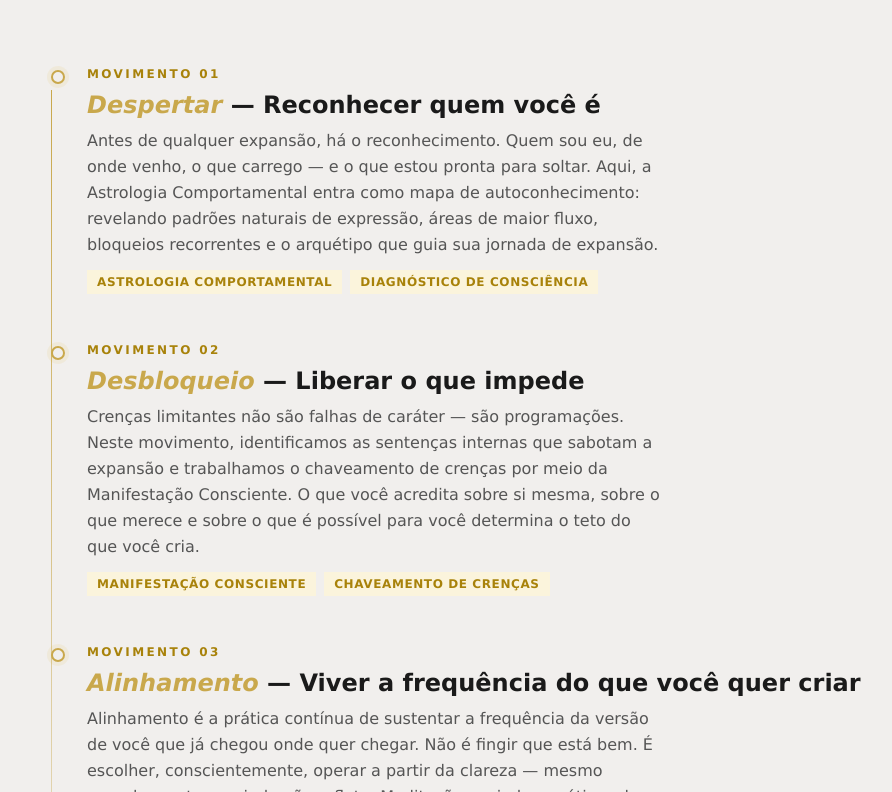
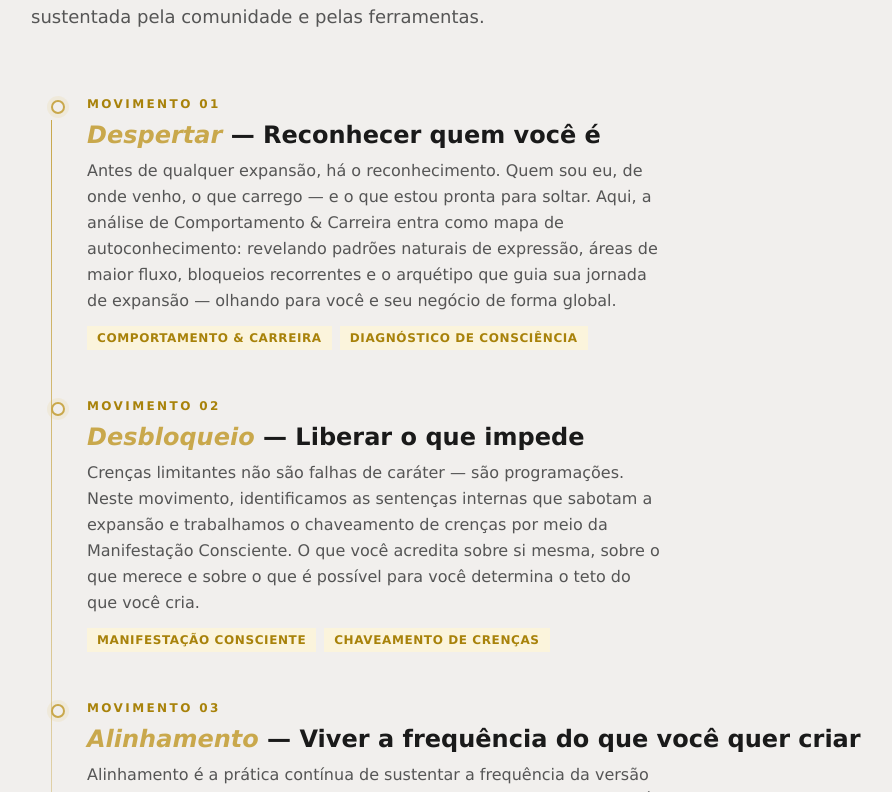
Before and after one commit to iamentorbr/vipinous-p3, a Next.js app: page /seja-consciente in a window 1280 px wide. Shown: the part 2348-3140 px from the top of the page, without its empty margins (193-1085 px from the left). Built offline with nearby package versions, Linux system fonts and the light colour scheme.

Commit message:
fix: replace "Astrologia Comportamental" with "Comportamento & Carreira"\n\nUpdate terminology and add business-focused service message.

```diff
--- a/app/blog/poder-astrocomportamental-autoconhecimento/page.tsx
+++ b/app/blog/poder-astrocomportamental-autoconhecimento/page.tsx
@@ -49,14 +49,14 @@ export default function ArticlePage() {
       <article className="px-6 py-16 lg:px-8">
         <div className="prose prose-lg mx-auto max-w-3xl">
           <p className="text-lg leading-relaxed text-[#1A1A1A]">
-            O autoconhecimento é a base de qualquer transformação verdadeira. Quando falamos em gestão de carreira e desenvolvimento pessoal, precisamos ir além das técnicas superficiais e mergulhar nas camadas mais profundas do nosso ser. É aqui que a Astrologia Comportamental se torna uma ferramenta extraordinária.
+            O autoconhecimento é a base de qualquer transformação verdadeira. Quando falamos em gestão de carreira e desenvolvimento pessoal, precisamos ir além das técnicas superficiais e mergulhar nas camadas mais profundas do nosso ser. É aqui que a abordagem de Comportamento & Carreira se torna uma ferramenta extraordinária — olhando para o negócio e para a empresária de forma global.
           </p>
 
           <h2 className="mt-12 font-serif text-2xl font-semibold text-[#1A1A1A]">
-            O que é Astrologia Comportamental?
+            O que é Comportamento & Carreira?
           </h2>
           <p className="mt-4 leading-relaxed text-[#1A1A1A]">
-            Diferente da astrologia popular que conhecemos pelos horóscopos, a Astrologia Comportamental é uma metodologia que utiliza o mapa astral como ferramenta de diagnóstico comportamental. Ela nos ajuda a identificar padrões de pensamento, emoções e ações que moldam nossa forma de nos relacionar com o mundo, com o trabalho e conosco mesmas.
+            Comportamento & Carreira é uma metodologia que utiliza ferramentas de diagnóstico comportamental para entender você e seu negócio de forma global. Ela nos ajuda a identificar padrões de pensamento, emoções e ações que moldam nossa forma de nos relacionar com o mundo, com o trabalho e conosco mesmas.
           </p>
           <p className="mt-4 leading-relaxed text-[#1A1A1A]">
             Através dela, conseguimos entender por que reagimos de determinada forma em situações de pressão, por que alguns ambientes nos energizam enquanto outros nos drenam, e quais são nossos talentos naturais que muitas vezes subestimamos.
@@ -66,7 +66,7 @@ export default function ArticlePage() {
             A Jornada do Autoconhecimento
           </h2>
           <p className="mt-4 leading-relaxed text-[#1A1A1A]">
-            Conhecer a si mesma não é um destino, mas uma jornada contínua. E nessa jornada, ter um mapa faz toda a diferença. A Astrologia Comportamental oferece exatamente isso: um mapa das suas tendências naturais, seus pontos de força e as áreas que precisam de mais atenção e desenvolvimento.
+            Conhecer a si mesma não é um destino, mas uma jornada contínua. E nessa jornada, ter um mapa faz toda a diferença. A abordagem de Comportamento & Carreira oferece exatamente isso: um mapa das suas tendências naturais, seus pontos de força e as áreas que precisam de mais atenção e desenvolvimento — sempre com um olhar global para a empresária e seu negócio.
           </p>
           <p className="mt-4 leading-relaxed text-[#1A1A1A]">
             Quando você entende seus padrões, pode trabalhar conscientemente para transformá-los. Não se trata de mudar quem você é, mas de potencializar o que há de melhor em você e desenvolver estratégias para lidar com seus desafios de forma mais inteligente.
@@ -122,7 +122,7 @@ export default function ArticlePage() {
       <section className="bg-[#000000] px-6 py-16 lg:px-8">
         <div className="mx-auto max-w-4xl text-center">
           <h2 className="font-serif text-2xl font-semibold text-white md:text-3xl">
-            Quer descobrir seu potencial através da Astrologia Comportamental?
+            Quer descobrir seu potencial através da abordagem de Comportamento & Carreira?
           </h2>
           <a
             href="https://wa.me/5511975490354"
--- a/app/seja-consciente/page.tsx
+++ b/app/seja-consciente/page.tsx
@@ -29,8 +29,8 @@ const jornada = [
     num: "01",
     title: "Despertar",
     subtitle: "Reconhecer quem você é",
-    description: "Antes de qualquer expansão, há o reconhecimento. Quem sou eu, de onde venho, o que carrego — e o que estou pronta para soltar. Aqui, a Astrologia Comportamental entra como mapa de autoconhecimento: revelando padrões naturais de expressão, áreas de maior fluxo, bloqueios recorrentes e o arquétipo que guia sua jornada de expansão.",
-    tags: ["Astrologia Comportamental", "Diagnóstico de Consciência"]
+    description: "Antes de qualquer expansão, há o reconhecimento. Quem sou eu, de onde venho, o que carrego — e o que estou pronta para soltar. Aqui, a análise de Comportamento & Carreira entra como mapa de autoconhecimento: revelando padrões naturais de expressão, áreas de maior fluxo, bloqueios recorrentes e o arquétipo que guia sua jornada de expansão — olhando para você e seu negócio de forma global.",
+    tags: ["Comportamento & Carreira", "Diagnóstico de Consciência"]
   },
   {
     num: "02",
@@ -64,7 +64,7 @@ const entregas = [
   {
     icon: BookOpen,
     title: "Conteúdos Exclusivos",
-    description: "Biblioteca crescente de conteúdos de Manifestação Consciente e Astrologia Comportamental — aplicados à vida, à carreira e ao negócio."
+    description: "Biblioteca crescente de conteúdos de Manifestação Consciente e Comportamento & Carreira — aplicados à vida, à carreira e ao negócio, com um olhar global para a empresária e seu empreendimento."
   },
   {
     icon: Sparkles,
@@ -195,7 +195,7 @@ export default function SejaConscientePage() {
           </p>
 
           <p className="mt-4 text-base md:text-lg text-[#B8B0A0] leading-relaxed">
-            Aqui, <strong className="text-[#F0D97A] font-medium">Manifestação Consciente</strong> e <strong className="text-[#F0D97A] font-medium">Astrologia Comportamental</strong> são as linguagens que guiam a jornada — não como misticismo isolado, mas como ferramentas integradas de autoconhecimento, desbloqueio e alinhamento com o que você veio construir.
+            Aqui, <strong className="text-[#F0D97A] font-medium">Manifestação Consciente</strong> e <strong className="text-[#F0D97A] font-medium">Comportamento & Carreira</strong> são as linguagens que guiam a jornada — não como misticismo isolado, mas como ferramentas integradas de autoconhecimento, desbloqueio e alinhamento com o que você veio construir. Um olhar global para o negócio e para a empresária.
           </p>
 
           {/* Pilares */}
--- a/app/terapeuta-elite/page.tsx
+++ b/app/terapeuta-elite/page.tsx
@@ -41,7 +41,7 @@ const jornada = [
   {
     fase: "Fase de Imersão",
     titulo: "Diagnóstico Comportamental e de Negócio",
-    descricao: "Antes de qualquer estratégia, mapeamos quem você é como profissional. Perfil comportamental, mapa de Astrologia Comportamental, diagnóstico do negócio atual, identificação de bloqueios e padrões que limitam o crescimento. Aqui nasce a fundação — identidade, nicho, diferencial real e método proprietário."
+    descricao: "Antes de qualquer estratégia, mapeamos quem você é como profissional. Perfil comportamental, análise de Comportamento & Carreira, diagnóstico do negócio atual, identificação de bloqueios e padrões que limitam o crescimento. Um olhar global para você e seu negócio. Aqui nasce a fundação — identidade, nicho, diferencial real e método proprietário."
   },
   {
     fase: "Fase de Estruturação",
@@ -124,7 +124,7 @@ export default function TerapeutaElitePage() {
               O programa <strong className="text-[#1A1A1A]">Terapeuta de Elite</strong> é uma mentoria de <strong className="text-[#1A1A1A]">6 ou 12 meses</strong> — em grupo ou individual — que trabalha as quatro dimensões do alto desempenho no mercado terapêutico: mentalidade empreendedora, posicionamento de elite, comunicação de especialista e construção de negócio sustentável.
             </p>
             <p>
-              Integramos <strong className="text-[#1A1A1A]">Gestão Comportamental</strong>, <strong className="text-[#1A1A1A]">Astrologia Comportamental</strong> e <strong className="text-[#1A1A1A]">Manifestação Consciente</strong> como metodologia de base — porque o posicionamento que dura é o que nasce de dentro para fora.
+              Integramos <strong className="text-[#1A1A1A]">Gestão Comportamental</strong>, <strong className="text-[#1A1A1A]">Comportamento & Carreira</strong> e <strong className="text-[#1A1A1A]">Manifestação Consciente</strong> como metodologia de base — olhando para o negócio e para a empresária de forma global, porque o posicionamento que dura é o que nasce de dentro para fora.
             </p>
           </div>
 
@@ -234,7 +234,7 @@ export default function TerapeutaElitePage() {
               <div className="w-12 h-0.5 bg-[#C9A84C] mt-6 mb-6" />
               <div className="space-y-4 text-[#1A1A1A]/80 leading-relaxed">
                 <p>
-                  Especialista em gestão comportamental com mais de 15 anos de experiência, Lys desenvolveu uma metodologia única que integra Astrologia Comportamental, Manifestação Consciente e estratégia de negócios.
+                  Especialista em gestão comportamental com mais de 15 anos de experiência, Lys desenvolveu uma metodologia única que integra Comportamento & Carreira, Manifestação Consciente e estratégia de negócios — olhando para o negócio e para a empresária de forma global.
                 </p>
                 <p>
                   Fundadora da VI.P & NÔUS, ela já ajudou centenas de terapeutas a saírem do modo sobrevivência e construírem negócios prósperos e alinhados com seu propósito.
--- a/components/sections/differentials.tsx
+++ b/components/sections/differentials.tsx
@@ -11,9 +11,9 @@ const differentials = [
   },
   {
     number: "02",
-    title: "Astrologia Comportamental",
+    title: "Comportamento & Carreira",
     description:
-      "Utilizamos o mapa astral como ferramenta de autoconhecimento estratégico — para entender padrões, potencialidades e bloqueios com profundidade.",
+      "Um olhar global para o negócio e para a empresária — integrando quem você é com o que você constrói. Entendemos padrões, potencialidades e bloqueios com profundidade.",
   },
   {
     number: "03",
```
Also changed, not shown: 1 other file (tests, documents, lock files or other folders).
